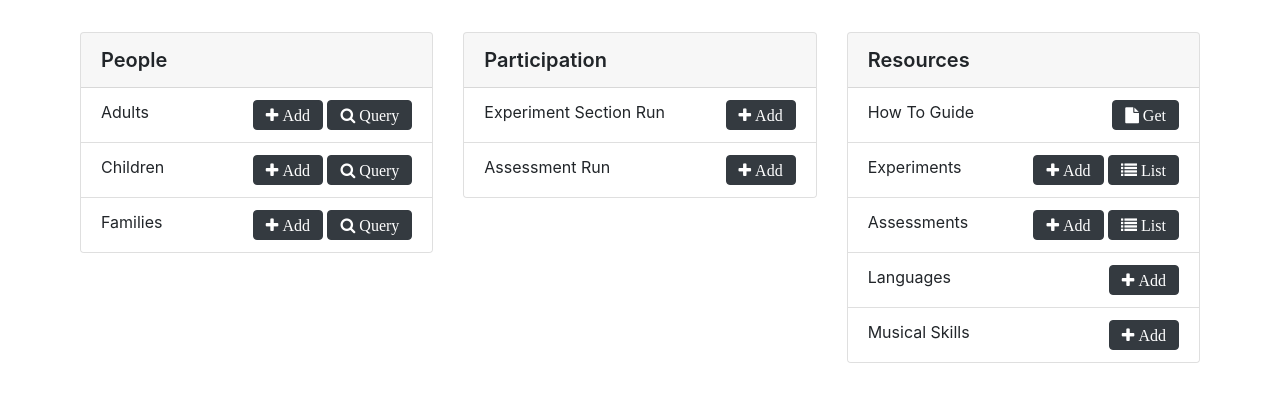
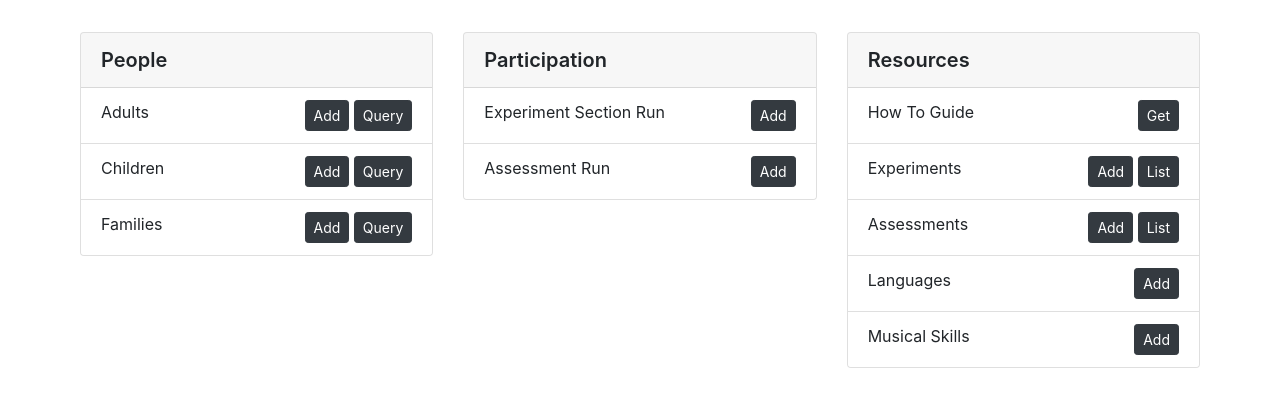
Before and after one commit to LLDL/LingDB, a Django app: template lingdb/templates/ParticipantDB/index.html in a window 1280 px wide. Shown: the part 61-468 px from the top of the page. Run offline with Django 3.2, Linux system fonts and the light colour scheme; the template is opened without the code that fills it, so the values that code supplies are empty; parts of the project's set-up code (start-up, migrations or seed data) failed here and were passed over; some libraries are stand-ins or nearby versions.

Commit message:
removed all external files

```diff
--- a/lingdb/templates/ParticipantDB/index.html
+++ b/lingdb/templates/ParticipantDB/index.html
@@ -11,12 +11,12 @@
                             <span class="align-middle">
                                 Adults
                             </span>
-                        <span class="pull-right align-middle">
-                            <a class="btn btn-dark" href="{% url 'add_adult' %}">
-                                <span class="fa fa-plus" aria-hidden="True"> Add</span>
+                            <span class="float-right align-middle">
+                                <a class="btn btn-sm btn-dark" href="{% url 'add_adult' %}">
+                                    Add
                                 </a>
-                            <a class="btn btn-dark" href="{% url 'adult_query' %}">
-                                <span class="fa fa-search" aria-hidden="True"> Query</span>
+                                <a class="btn btn-sm btn-dark" href="{% url 'adult_query' %}">
+                                    Query
                                 </a>
                             </span>
                     </li>
@@ -24,12 +24,12 @@
                         <span class="align-middle">
                             Children
                         </span>
-                        <span class="pull-right align-middle">
-                            <a class="btn btn-dark" href="{% url 'add_child' %}">
-                                <span class="fa fa-plus" aria-hidden="True"> Add</span>
+                        <span class="float-right align-middle">
+                            <a class="btn btn-sm btn-dark" href="{% url 'add_child' %}">
+                                Add
                             </a>
-                            <a class="btn btn-dark" href="{% url 'child_query' %}">
-                                <span class="fa fa-search" aria-hidden="True"> Query</span>
+                            <a class="btn btn-sm btn-dark" href="{% url 'child_query' %}">
+                                Query
                             </a>
                         </span>
                     </li>
@@ -37,12 +37,12 @@
                         <span class="align-middle">
                             Families
                         </span>
-                        <span class="pull-right align-middle">
-                            <a class="btn btn-dark" href="{% url 'add_family' %}">
-                                <span class="fa fa-plus" aria-hidden="True"> Add</span>
+                        <span class="float-right align-middle">
+                            <a class="btn btn-sm btn-dark" href="{% url 'add_family' %}">
+                                Add
                             </a>
-                            <a class="btn btn-dark" href="#">
-                                <span class="fa fa-search" aria-hidden="True"> Query</span>
+                            <a class="btn btn-sm btn-dark" href="#">
+                                Query
                             </a>
                         </span>
                     </li>
@@ -59,9 +59,8 @@
                         <span class="align-middle">
                             Experiment Section Run
                         </span>
-                        <span class="pull-right align-middle">
-                            <a class="btn btn-dark" href="{% url 'choose_experiment_section' %}">
-                                <span class="fa fa-plus" aria-hidden="True"> Add</span>
+                        <span class="float-right align-middle">
+                            <a class="btn btn-sm btn-dark" href="{% url 'choose_experiment_section' %}">Add
                             </a>
                         </span>
                     </li>
@@ -69,9 +68,8 @@
                         <span class="align-middle">
                             Assessment Run
                         </span>
-                        <span class="pull-right align-middle">
-                            <a class="btn  btn-dark" href="{% url 'choose_assessment' %}">
-                                <span class="fa fa-plus" aria-hidden="True"> Add</span>
+                        <span class="float-right align-middle">
+                            <a class="btn btn-sm btn-dark" href="{% url 'choose_assessment' %}">Add
                             </a>
                         </span>
                     </li>
@@ -88,9 +86,8 @@
                         <span class="align-middle">
                             How To Guide
                         </span>
-                        <span class="pull-right align-middle">
-                            <a class="btn btn-dark" href="#">
-                                <span class="fa fa-file" aria-hidden="True"> Get</span>
+                        <span class="float-right align-middle">
+                            <a class="btn btn-sm btn-dark" href="#">Get
                             </a>
                         </span>
                     </li>
@@ -98,12 +95,10 @@
                         <span class="align-middle">
                             Experiments
                         </span>
-                        <span class="pull-right align-middle">
-                            <a class="btn btn-dark" href="{% url 'add_experiment' %}">
-                                <span class="fa fa-plus" aria-hidden="True"> Add</span>
+                        <span class="float-right align-middle">
+                            <a class="btn btn-sm btn-dark" href="{% url 'add_experiment' %}">Add
                             </a>
-                            <a class="btn btn-dark" href="{% url 'experiment_list' %}">
-                                <span class="fa fa-list" aria-hidden="True"> List</span>
+                            <a class="btn btn-sm btn-dark" href="{% url 'experiment_list' %}">List
                             </a>
                         </span>
                     </li>
@@ -111,12 +106,10 @@
                         <span class="align-middle">
                             Assessments
                         </span>
-                        <span class="pull-right align-middle">
-                            <a class="btn btn-dark" href="{% url 'add_assessment' %}">
-                                <span class="fa fa-plus" aria-hidden="True"> Add</span>
+                        <span class="float-right align-middle">
+                            <a class="btn btn-sm btn-dark" href="{% url 'add_assessment' %}">Add
                             </a>
-                            <a class="btn btn-dark" href="{% url 'assessment_list' %}">
-                                <span class="fa fa-list" aria-hidden="True"> List</span>
+                            <a class="btn btn-sm btn-dark" href="{% url 'assessment_list' %}">List
                             </a>
                         </span>
                     </li>
@@ -124,9 +117,8 @@
                         <span class="align-middle">
                             Languages
                         </span>
-                        <span class="pull-right align-middle">
-                            <a class="btn btn-dark" href="{% url 'add_language' %}">
-                                <span class="fa fa-plus" aria-hidden="True"> Add</span>
+                        <span class="float-right align-middle">
+                            <a class="btn btn-sm btn-dark" href="{% url 'add_language' %}">Add
                             </a>
                         </span>
                     </li>
@@ -134,9 +126,8 @@
                         <span class="align-middle">
                             Musical Skills
                         </span>
-                        <span class="pull-right align-middle">
-                            <a class="btn btn-dark" href="{% url 'add_musical_skill' %}">
-                                <span class="fa fa-plus" aria-hidden="True"> Add</span>
+                        <span class="float-right align-middle">
+                            <a class="btn btn-sm btn-dark" href="{% url 'add_musical_skill' %}">Add
                             </a>
                         </span>
                     </li>
--- a/lingdb/templates/ParticipantDB/nav.html
+++ b/lingdb/templates/ParticipantDB/nav.html
@@ -3,7 +3,6 @@
     <meta name="viewport" content="width=device-width, initial-scale=1">
     {% load static %}
     <link rel="stylesheet" type="text/css" href="{% static 'ParticipantDB/css/bootstrap.min.css' %}">
-    <link href="https://maxcdn.bootstrapcdn.com/font-awesome/4.7.0/css/font-awesome.min.css" rel="stylesheet">
 
     <link rel="stylesheet" type="text/css" href="{% static 'ParticipantDB/css/style.css' %}">
     <script src="{% static 'ParticipantDB/js/jquery-3.3.1.js' %}"></script>
```
Lines whose indentation alone changed are shown as unchanged.
